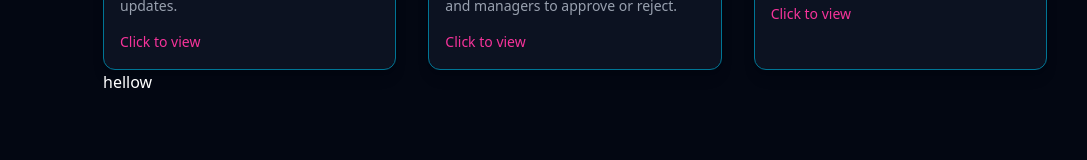
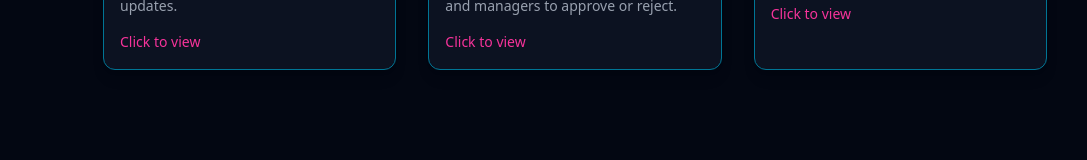
Before and after one commit to jahpipe/portfolio, a React (Vite) app in the folder portfolio/: page / in a window 1280 px wide. Shown: the part 2917-3077 px from the top of the page, without its empty margins (193-1280 px from the left). Built offline with nearby package versions, Linux system fonts and the light colour scheme.

Commit message:
jovaniemorenoUpdate

```diff
--- a/portfolio/src/pages/Project.tsx
+++ b/portfolio/src/pages/Project.tsx
@@ -64,7 +64,7 @@ const Project = () => {
           </motion.div>
         ))}
       </div>
-        <h1>hellow</h1>
+
       {/* Modal */}
       <AnimatePresence>
         {selected && (
```
